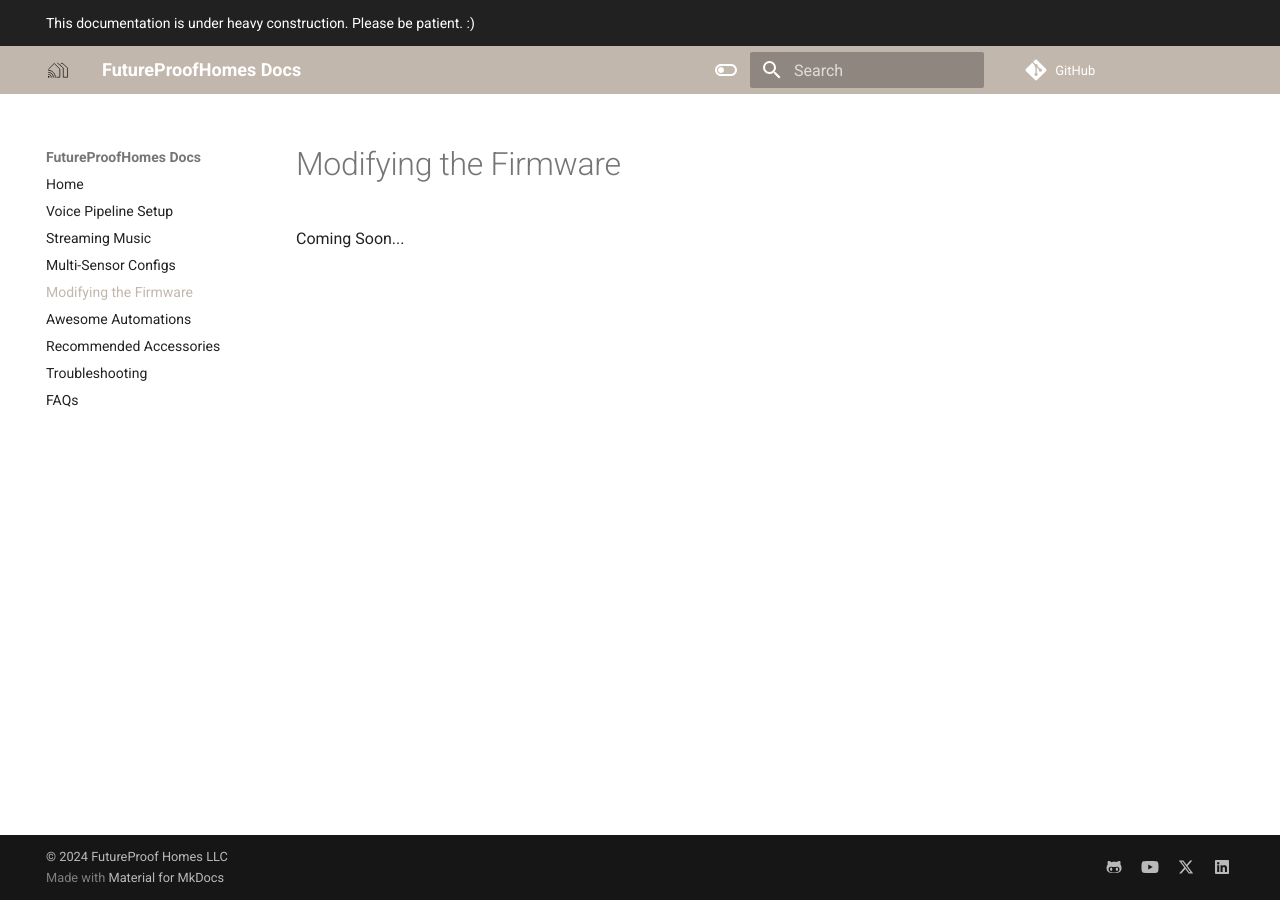
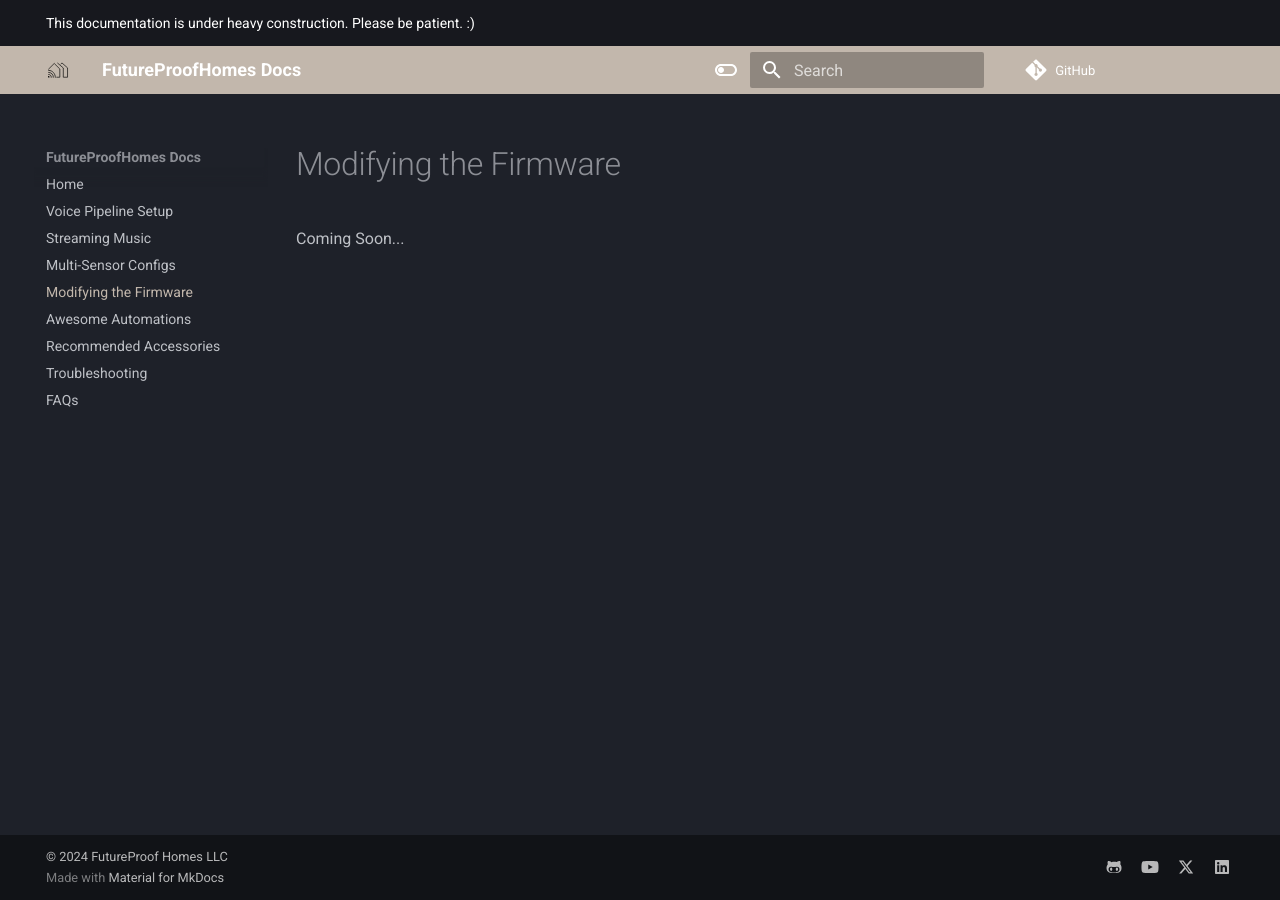
Before and after one commit to FutureProofHomes/Documentation, an MkDocs documentation site: the page built from docs/modifying-the-firmware.md, in a window 1280 px wide. Built offline with MkDocs 1.6.1 and Material for MkDocs 9.7.7, drawn with Linux system fonts in a browser that asks for light colours; comment, search, counter and statistics services are not loaded.

```diff
--- a/mkdocs.yml
+++ b/mkdocs.yml
@@ -33,16 +33,16 @@ theme:
     - content.code.copy
   language: en
   palette:
+    - scheme: slate
+      toggle:
+        icon: material/toggle-switch-off-outline
+        name: Switch to light mode
+      primary: custom
+      accent: custom
     - scheme: default
       toggle:
-        icon: material/toggle-switch-off-outline
+        icon: material/toggle-switch
         name: Switch to dark mode
-      primary: custom
-      accent: custom
-    - scheme: slate
-      toggle:
-        icon: material/toggle-switch
-        name: Switch to light mode
       primary: custom
       accent: custom
 extra_css:
```
